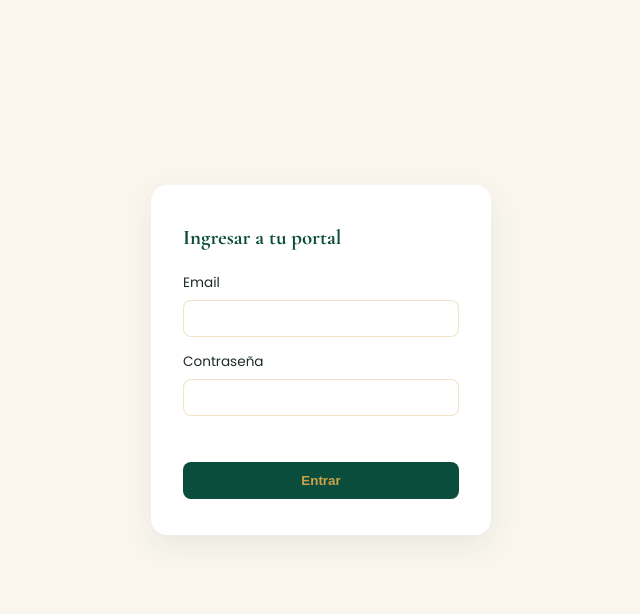
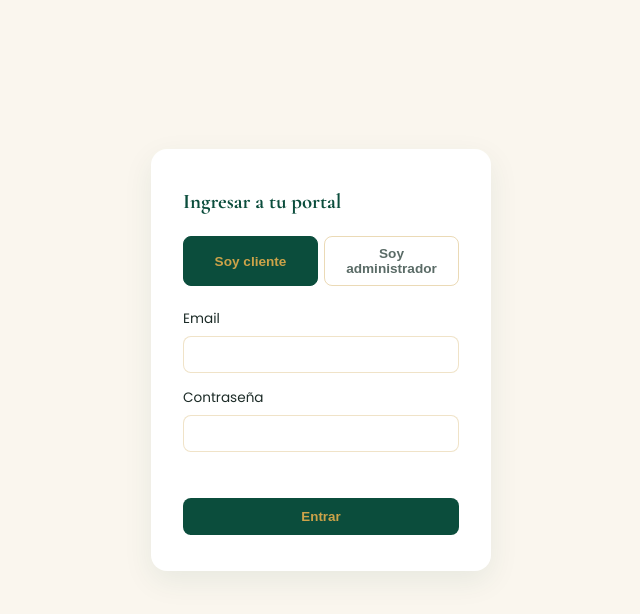
Before and after one commit to esenios2022/IEA-AGENTIQ, a FastAPI app: page /login in a window 1280 px wide. Shown: the part 77-691 px from the top of the page, without its empty margins (319-959 px from the left). Run offline with FastAPI, Linux system fonts and the light colour scheme.

Commit message:
Login unico con pestanas cliente/administrador, sin popup del navegador
Reemplaza el popup nativo de HTTP Basic (feo, sin marca) por un login real
dentro de la plataforma: una sola pantalla con pestanas "Soy cliente" /
"Soy administrador", ambas con sesion. require_admin ahora acepta sesion de
admin o, como respaldo para scripts/automatizacion, Basic Auth.

```diff
--- a/src/main.py
+++ b/src/main.py
@@ -49,18 +49,21 @@ app.add_middleware(SessionMiddleware, secret_key=settings.secret_key)
 app.mount("/static", StaticFiles(directory="src/static"), name="static")
 templates = Jinja2Templates(directory="src/templates")
 
-security = HTTPBasic()
+security = HTTPBasic(auto_error=False)
 
 
-def require_admin(credentials: HTTPBasicCredentials = Depends(security)):
-    valid_user = compare_digest(credentials.username, settings.admin_user)
-    valid_password = compare_digest(credentials.password, settings.admin_password)
-    if not (valid_user and valid_password):
-        raise HTTPException(
-            status_code=status.HTTP_401_UNAUTHORIZED,
-            detail="Invalid credentials",
-            headers={"WWW-Authenticate": "Basic"},
-        )
+def require_admin(request: Request, credentials: HTTPBasicCredentials | None = Depends(security)):
+    if request.session.get("is_admin"):
+        return
+    if credentials is not None:
+        valid_user = compare_digest(credentials.username, settings.admin_user)
+        valid_password = compare_digest(credentials.password, settings.admin_password)
+        if valid_user and valid_password:
+            return
+    raise HTTPException(
+        status_code=status.HTTP_303_SEE_OTHER,
+        headers={"Location": "/login?as=admin"},
+    )
 
 
 @app.get("/health")
@@ -243,6 +246,16 @@ def login(payload: ClientLogin, request: Request, db: Session = Depends(get_db))
     return _client_out(client, db)
 
 
+@app.post("/api/auth/admin-login")
+def admin_login(request: Request, username: str = Form(...), password: str = Form(...)):
+    valid_user = compare_digest(username, settings.admin_user)
+    valid_password = compare_digest(password, settings.admin_password)
+    if not (valid_user and valid_password):
+        raise HTTPException(status_code=401, detail="Usuario o contraseña incorrectos")
+    request.session["is_admin"] = True
+    return {"success": True}
+
+
 @app.post("/api/auth/logout")
 def logout(request: Request):
     request.session.clear()
@@ -257,7 +270,8 @@ def me(request: Request, db: Session = Depends(get_db)):
 
 @app.get("/login")
 def login_page(request: Request):
-    return templates.TemplateResponse(request, "login.html")
+    default_tab = "admin" if request.query_params.get("as") == "admin" else "client"
+    return templates.TemplateResponse(request, "login.html", {"default_tab": default_tab})
 
 
 @app.get("/portal")
--- a/src/templates/login.html
+++ b/src/templates/login.html
@@ -17,6 +17,23 @@
             width: 340px;
         }
         .login-card h1 { margin: 0 0 18px; font-size: 1.3rem; }
+        .tabs { display: flex; gap: 6px; margin-bottom: 22px; }
+        .tabs button {
+            flex: 1;
+            padding: 9px;
+            border: 1px solid rgba(205, 163, 73, 0.4);
+            background: transparent;
+            color: var(--text-muted);
+            border-radius: 8px;
+            cursor: pointer;
+            font-size: 0.85rem;
+            font-weight: 600;
+        }
+        .tabs button.active {
+            background: var(--emerald);
+            color: var(--gold);
+            border-color: var(--emerald);
+        }
         .login-card label { display: block; font-size: 0.85rem; margin: 14px 0 6px; }
         .login-card input {
             width: 100%;
@@ -25,7 +42,7 @@
             border: 1px solid rgba(205, 163, 73, 0.3);
             box-sizing: border-box;
         }
-        .login-card button {
+        .login-card button[type="submit"] {
             margin-top: 20px;
             width: 100%;
             padding: 11px;
@@ -36,28 +53,54 @@
             font-weight: 600;
             cursor: pointer;
         }
-        #login-error { color: #c0392b; font-size: 0.85rem; margin-top: 10px; min-height: 1.2em; }
+        .login-form { display: none; }
+        .login-form.active { display: block; }
+        .login-error { color: #c0392b; font-size: 0.85rem; margin-top: 10px; min-height: 1.2em; }
     </style>
 </head>
 <body>
     {% include "_header.html" %}
     <main class="login-main">
         <div class="login-card">
-            <h1>Ingresar a tu portal</h1>
-            <form id="login-form">
+            <h1 id="login-title">Ingresar a tu portal</h1>
+            <div class="tabs">
+                <button type="button" id="tab-client" onclick="showTab('client')">Soy cliente</button>
+                <button type="button" id="tab-admin" onclick="showTab('admin')">Soy administrador</button>
+            </div>
+
+            <form id="client-form" class="login-form">
                 <label for="email">Email</label>
                 <input type="email" id="email" required>
                 <label for="password">Contraseña</label>
                 <input type="password" id="password" required>
-                <div id="login-error"></div>
+                <div class="login-error" id="client-error"></div>
+                <button type="submit">Entrar</button>
+            </form>
+
+            <form id="admin-form" class="login-form">
+                <label for="username">Usuario</label>
+                <input type="text" id="username" required>
+                <label for="admin-password">Contraseña</label>
+                <input type="password" id="admin-password" required>
+                <div class="login-error" id="admin-error"></div>
                 <button type="submit">Entrar</button>
             </form>
         </div>
     </main>
     <script>
-        document.getElementById("login-form").addEventListener("submit", async (e) => {
+        function showTab(which) {
+            document.getElementById("tab-client").classList.toggle("active", which === "client");
+            document.getElementById("tab-admin").classList.toggle("active", which === "admin");
+            document.getElementById("client-form").classList.toggle("active", which === "client");
+            document.getElementById("admin-form").classList.toggle("active", which === "admin");
+            document.getElementById("login-title").textContent =
+                which === "client" ? "Ingresar a tu portal" : "Ingresar como administrador";
+        }
+        showTab("{{ default_tab }}");
+
+        document.getElementById("client-form").addEventListener("submit", async (e) => {
             e.preventDefault();
-            const errorBox = document.getElementById("login-error");
+            const errorBox = document.getElementById("client-error");
             errorBox.textContent = "";
             const email = document.getElementById("email").value;
             const password = document.getElementById("password").value;
@@ -77,6 +120,29 @@
                 errorBox.textContent = "Error de conexión: " + err;
             }
         });
+
+        document.getElementById("admin-form").addEventListener("submit", async (e) => {
+            e.preventDefault();
+            const errorBox = document.getElementById("admin-error");
+            errorBox.textContent = "";
+            const username = document.getElementById("username").value;
+            const password = document.getElementById("admin-password").value;
+            try {
+                const resp = await fetch("/api/auth/admin-login", {
+                    method: "POST",
+                    headers: { "Content-Type": "application/x-www-form-urlencoded" },
+                    body: new URLSearchParams({ username, password }),
+                });
+                if (!resp.ok) {
+                    const data = await resp.json();
+                    errorBox.textContent = data.detail || "Error al ingresar.";
+                    return;
+                }
+                window.location.href = "/admin/agents";
+            } catch (err) {
+                errorBox.textContent = "Error de conexión: " + err;
+            }
+        });
     </script>
 </body>
 </html>
```
